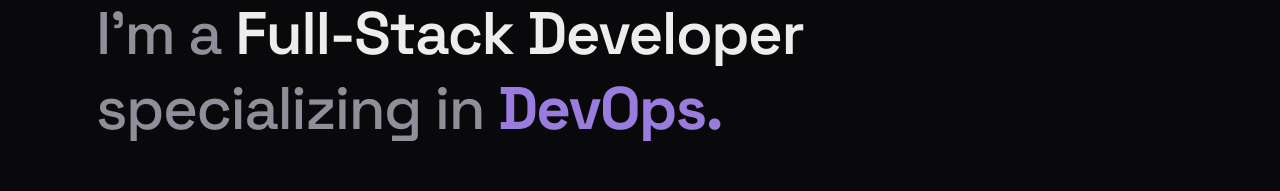
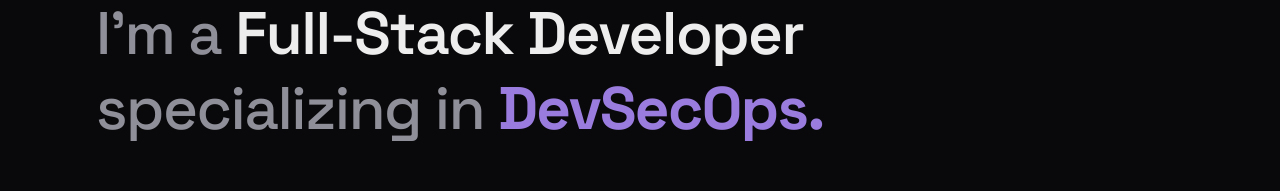
Before and after one commit to junaydirfan/portfolio, a Next.js app: page / in a window 1280 px wide. Shown: the part 238-429 px from the top of the page. Built offline with nearby package versions, Linux system fonts and the light colour scheme; no server answers.

Commit message:
feat: add About section with terminal-style biography and project highlights

```diff
--- a/components/about.tsx
+++ b/components/about.tsx
@@ -124,7 +124,7 @@ export default function About() {
 
             <div className="text-3xl sm:text-4xl md:text-5xl lg:text-6xl font-medium text-muted-foreground leading-tight tracking-tight">
               I&apos;m a <span className="text-foreground font-semibold">Full-Stack Developer</span> <br className="hidden sm:block" />
-              specializing in <span className="text-primary font-bold">DevOps.</span>
+              specializing in <span className="text-primary font-bold">DevSecOps.</span>
             </div>
           </div>
 
```
